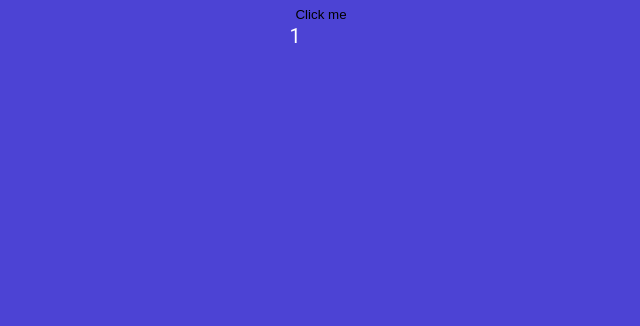
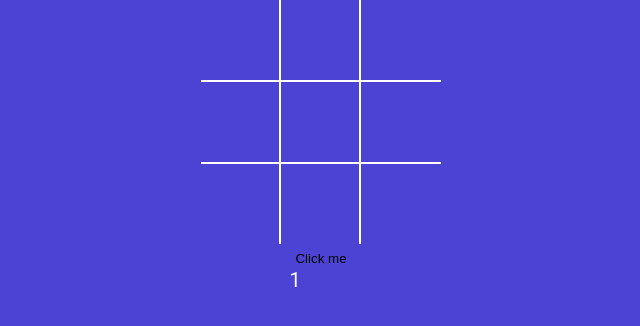
Before and after one commit to RaisaBernardes/tictactoe-game, a React (Vite) app: page / in a window 1280 px wide. Shown: the top 326 px of the page, without its empty margins (319-959 px from the left). Built offline with nearby package versions, Linux system fonts and the light colour scheme.

Commit message:
board state created

```diff
--- a/src/App.jsx
+++ b/src/App.jsx
@@ -13,6 +13,7 @@
 
   return (
     <div className="app">
+      <Board />
       <div>
         <button onClick={onBtnClick}>Click me</button>
         <div>{counter}</div>
--- a/src/components/Board.jsx
+++ b/src/components/Board.jsx
@@ -1,22 +1,42 @@
+import { useState } from 'react';
 import Square from './Square';
 
 const Board = () => {
+  const [squares, setSquares] = useState(Array(9).fill(null));
+
+  const handleSquareClick = clickedPosition => {
+    setSquares(currentSquares => {
+        return currentSquares.map((squareValue, position) => {
+            if(clickedPosition === position){
+                return 'X';
+            }
+            return squareValue;
+        });
+    });
+  };
+
+  const renderSquare = position => {
+    return (
+        <Square value={squares[position]} onClick={() => handleSquareClick(position)}/>
+    )
+  }
+
   return (
     <div className="board">
       <div className="board-row">
-        <Square value={0} />
-        <Square value={1} />
-        <Square value={2} />
+        {renderSquare(0)}
+        {renderSquare(1)}
+        {renderSquare(2)}
       </div>
       <div className="board-row">
-        <Square value={3} />
-        <Square value={4} />
-        <Square value={5} />
+        {renderSquare(3)}
+        {renderSquare(4)}
+        {renderSquare(5)}
       </div>
       <div className="board-row">
-        <Square value={6} />
-        <Square value={7} />
-        <Square value={8} />
+        {renderSquare(6)}
+        {renderSquare(7)}
+        {renderSquare(8)}
       </div>
     </div>
   );
--- a/src/components/Square.jsx
+++ b/src/components/Square.jsx
@@ -1,6 +1,6 @@
-const Square = ({ value }) => {
+const Square = ({ value, onClick }) => {
   return (
-    <button type="button" className="square">
+    <button type="button" className="square" onClick={onClick}>
       {value}
     </button>
   );
```
